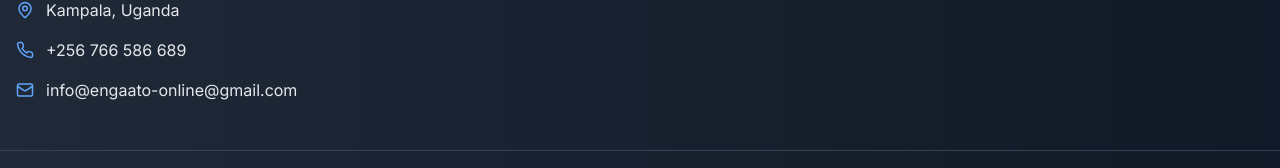
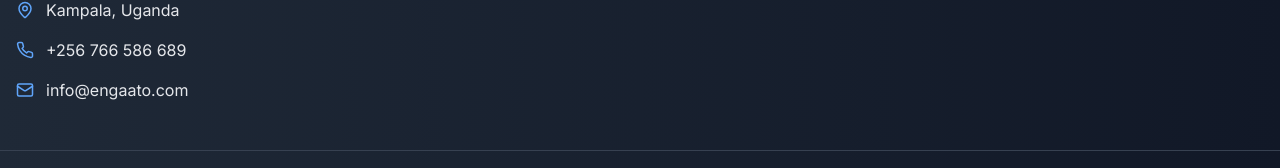
Before and after one commit to ivancliff029/engaato-online, a Next.js app: page /contact in a window 1280 px wide. Shown: the part 1325-1493 px from the top of the page. Built offline with nearby package versions, Linux system fonts and the light colour scheme; no server answers.

Commit message:
Update:Footer email fix

```diff
--- a/app/components/Footer.js
+++ b/app/components/Footer.js
@@ -58,7 +58,7 @@
               </div>
               <div className="flex items-center">
                 <Mail size={18} className="mr-3 text-blue-400" />
-                <span>info@engaato-online@gmail.com</span>
+                <span>info@engaato.com</span>
               </div>
             </div>
           </div>
```
